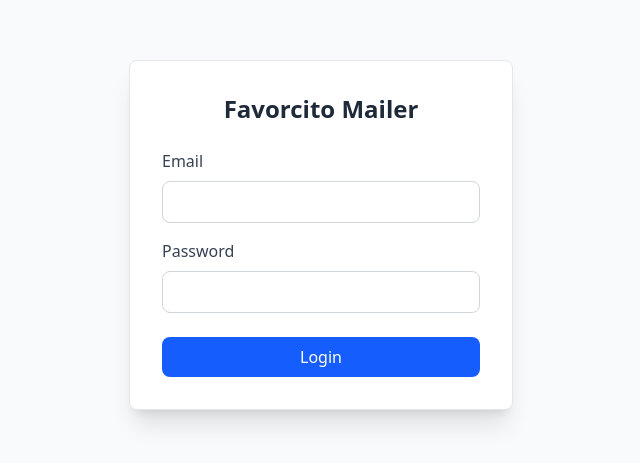
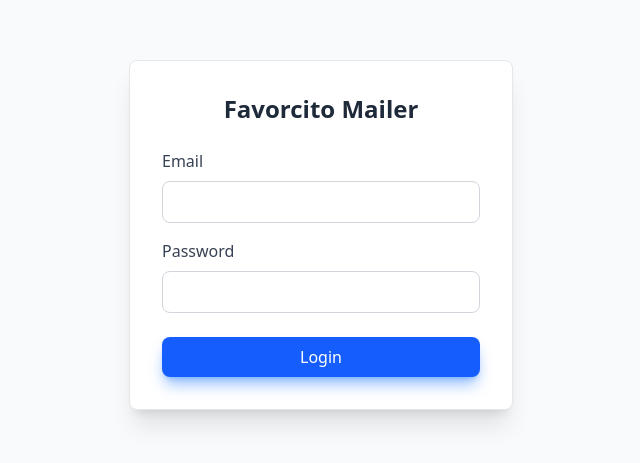
Before and after one commit to NicoZela23/campaign_mailer, a React (Vite) app in the folder client/: page /login in a window 1280 px wide. Shown: the part 165-628 px from the top of the page, without its empty margins (319-959 px from the left). Built offline with nearby package versions, Linux system fonts and the light colour scheme.

Commit message:
Base functionallity

```diff
--- a/client/src/components/Auth.jsx
+++ b/client/src/components/Auth.jsx
@@ -69,7 +69,7 @@
           {error && <p className="text-red-500 text-center mb-4">{error}</p>}
           <button
             type="submit"
-            className="w-full bg-blue-600 text-white py-2 rounded-lg hover:bg-blue-700 transition-colors focus:outline-none focus:ring-2 focus:ring-offset-2 focus:ring-blue-500"
+            className="w-full bg-blue-600 text-white py-2 rounded-lg hover:bg-blue-700 transition-colors focus:outline-none focus:ring-2 focus:ring-offset-2 focus:ring-blue-500 shadow-lg shadow-blue-500/50 hover:shadow-xl hover:shadow-blue-500"
           >
             Login
           </button>
```
